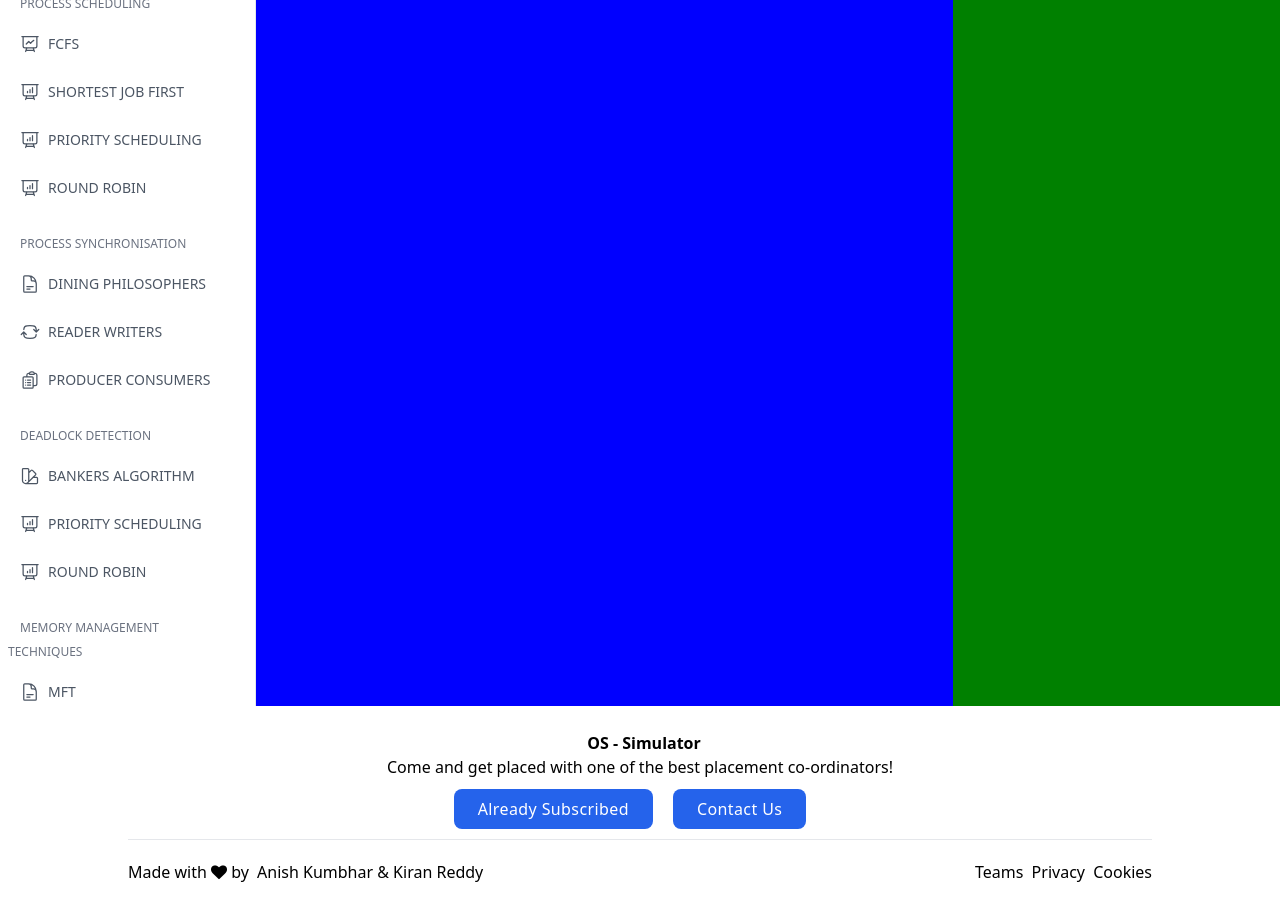
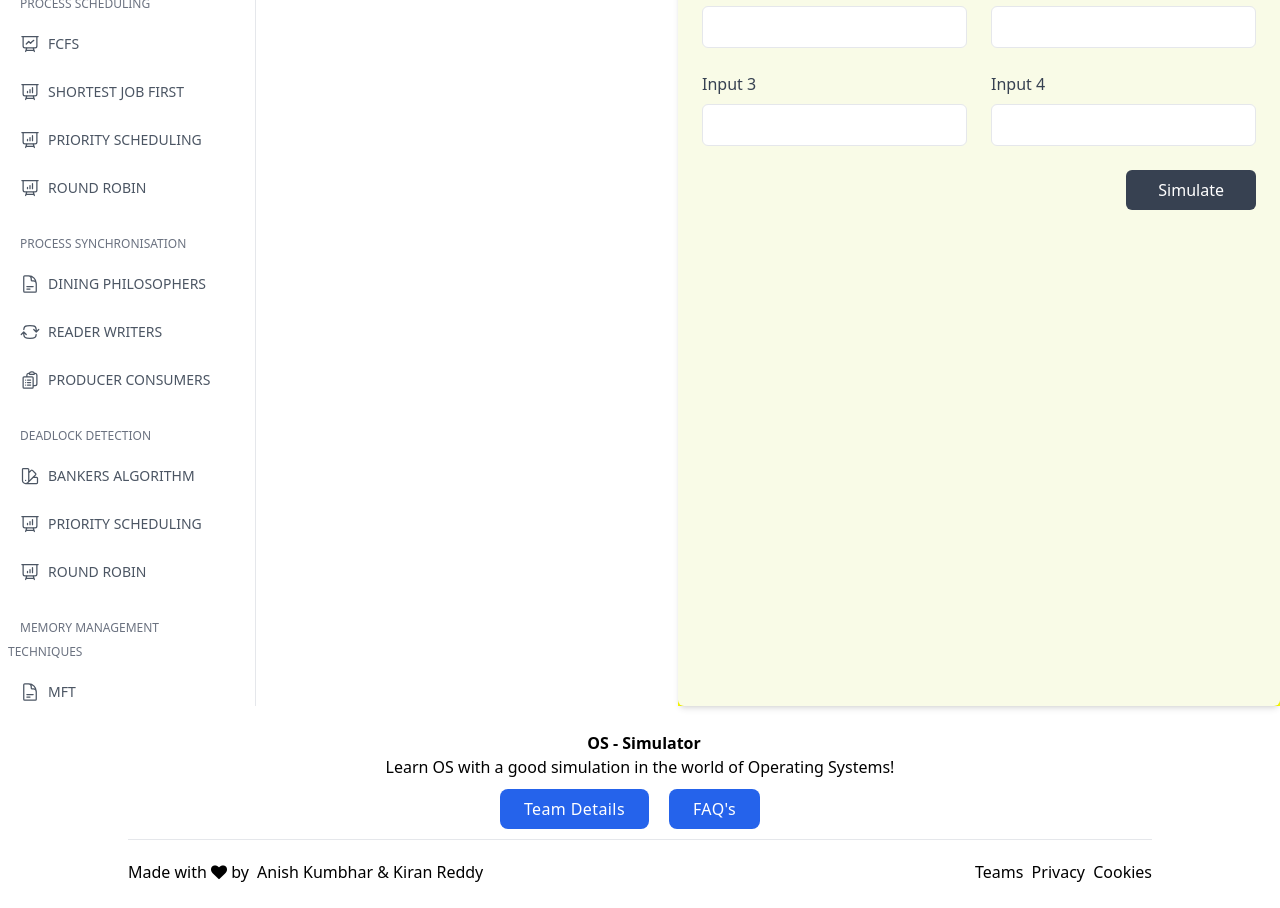
Before and after one commit to Kiran123456-sys/OS-sim, a plain HTML site: page simulator/template1.html in a window 1280 px wide. Shown: the part 158-1066 px from the top of the page. Drawn offline with nearby package versions, Linux system fonts and the light colour scheme.

Commit message:
Values sidebar added

```diff
--- a/simulator/simulator.css
+++ b/simulator/simulator.css
@@ -80,3 +80,6 @@ flex-grow: 1;
 .small-spacing{
   margin-bottom:10px;
 }
+.values{
+
+}
--- a/simulator/template1.html
+++ b/simulator/template1.html
@@ -260,18 +260,46 @@
 
     </aside>
 
-  <div class="container2" style="background-color:red;">
-<div class="left-child" style="background-color:blue;">
-<p>hi ajja</p>
-</div>
-<div class="right-child" style="background-color:green;">
-<div class="values">
+  <div class="container2" >
+<div class="left-child" style="background-color:white;">
 
 </div>
-<div class="">
 
-</div>
-</div>
+  <section class="max-w-4xl p-6 mx-auto bg-white rounded-md shadow-md dark:bg-gray-800" class="right-child" style="background-color:#F9FBE7;">
+      <h2 class="text-lg font-semibold text-gray-700 capitalize dark:text-white">Input Values</h2>
+
+      <form>
+          <div class="grid grid-cols-1 gap-6 mt-4 sm:grid-cols-2">
+              <div>
+                  <label class="text-gray-700 dark:text-gray-200" for="username">Input 1</label>
+                  <input id="username" type="text" class="block w-full px-4 py-2 mt-2 text-gray-700 bg-white border border-gray-200 rounded-md dark:bg-gray-800 dark:text-gray-300 dark:border-gray-600 focus:border-blue-400 focus:ring-blue-300 focus:ring-opacity-40 dark:focus:border-blue-300 focus:outline-none focus:ring">
+              </div>
+
+              <div>
+                  <label class="text-gray-700 dark:text-gray-200" for="emailAddress">Input 2</label>
+                  <input id="emailAddress" type="email" class="block w-full px-4 py-2 mt-2 text-gray-700 bg-white border border-gray-200 rounded-md dark:bg-gray-800 dark:text-gray-300 dark:border-gray-600 focus:border-blue-400 focus:ring-blue-300 focus:ring-opacity-40 dark:focus:border-blue-300 focus:outline-none focus:ring">
+              </div>
+
+              <div>
+                  <label class="text-gray-700 dark:text-gray-200" for="password">Input 3</label>
+                  <input id="password" type="password" class="block w-full px-4 py-2 mt-2 text-gray-700 bg-white border border-gray-200 rounded-md dark:bg-gray-800 dark:text-gray-300 dark:border-gray-600 focus:border-blue-400 focus:ring-blue-300 focus:ring-opacity-40 dark:focus:border-blue-300 focus:outline-none focus:ring">
+              </div>
+
+              <div>
+                  <label class="text-gray-700 dark:text-gray-200" for="passwordConfirmation">Input 4</label>
+                  <input id="passwordConfirmation" type="password" class="block w-full px-4 py-2 mt-2 text-gray-700 bg-white border border-gray-200 rounded-md dark:bg-gray-800 dark:text-gray-300 dark:border-gray-600 focus:border-blue-400 focus:ring-blue-300 focus:ring-opacity-40 dark:focus:border-blue-300 focus:outline-none focus:ring">
+              </div>
+          </div>
+
+          <div class="flex justify-end mt-6">
+              <button class="px-8 py-2.5 leading-5 text-white transition-colors duration-300 transform bg-gray-700 rounded-md hover:bg-gray-600 focus:outline-none focus:bg-gray-600">Simulate</button>
+          </div>
+      </form>
+  </section>
+
+
+
+
   </div>
 </div>
 
@@ -287,13 +315,13 @@
 <h1 class="footer-heading"><b>OS - Simulator</b></h1>
  </div>
  <div class="second" >
-   <p class="small-spacing">Come and get placed with one of the best placement co-ordinators!</p>
+   <p class="small-spacing">Learn OS with a good simulation in the world of Operating Systems!</p>
  </div>
  <link rel="stylesheet" href="https://cdnjs.cloudflare.com/ajax/libs/font-awesome/4.7.0/css/font-awesome.min.css">
 
  <div class="third" >
-     <button class="px-6 py-2 font-medium tracking-wide text-white capitalize transition-colors duration-300 transform bg-blue-600 rounded-lg hover:bg-blue-500 focus:outline-none focus:ring focus:ring-blue-300 focus:ring-opacity-80 padd" >Already subscribed</button>
-   <button class="px-6 py-2 font-medium tracking-wide text-white capitalize transition-colors duration-300 transform bg-blue-600 rounded-lg hover:bg-blue-500 focus:outline-none focus:ring focus:ring-blue-300 focus:ring-opacity-80 padd" >Contact Us</button>
+     <button class="px-6 py-2 font-medium tracking-wide text-white capitalize transition-colors duration-300 transform bg-blue-600 rounded-lg hover:bg-blue-500 focus:outline-none focus:ring focus:ring-blue-300 focus:ring-opacity-80 padd" >Team Details</button>
+   <button class="px-6 py-2 font-medium tracking-wide text-white capitalize transition-colors duration-300 transform bg-blue-600 rounded-lg hover:bg-blue-500 focus:outline-none focus:ring focus:ring-blue-300 focus:ring-opacity-80 padd" >FAQ's</button>
 
  </div><center>
 <hr style="width:80%" class="spacing"></center>
```
